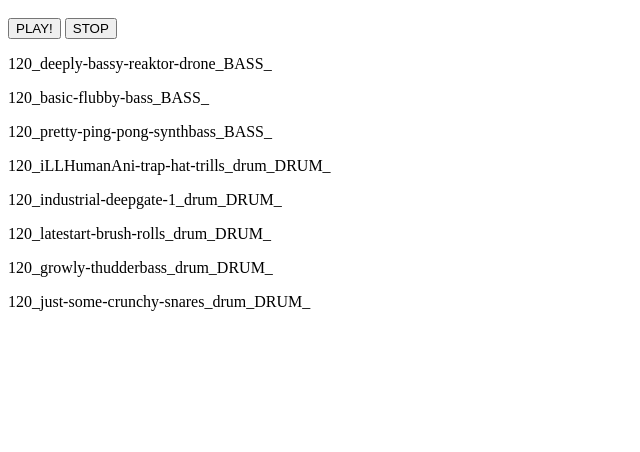
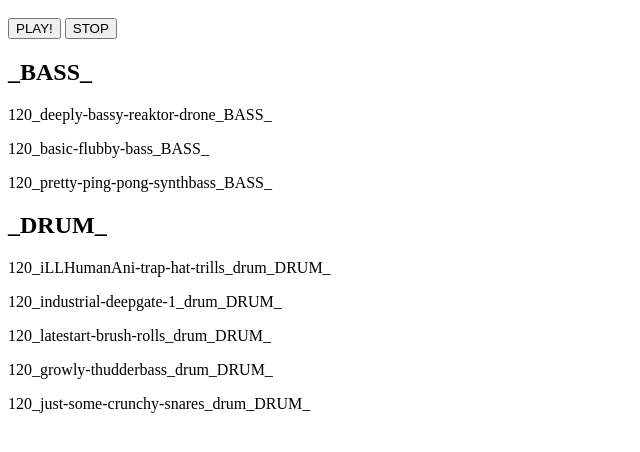
Before and after one commit to esnho/the-playa, a plain HTML site: page index.html in a window 1280 px wide. Shown: the part 48-500 px from the top of the page, without its empty margins (0-640 px from the left). Drawn offline with nearby package versions, Linux system fonts and the light colour scheme; no server answers; files whose address does not match are found by name.

Commit message:
Better UI

```diff
--- a/index.html
+++ b/index.html
@@ -100,7 +100,20 @@ function setupGUI(audioSprites) {
     const title = document.createElement("p");
     title.id = soundName;
     title.innerHTML = soundName;
-    nowplaying.appendChild(title);
+    for (let instrument of config.instruments) {
+      if (soundName.indexOf(instrument) >= 0) {
+        let instrumentContainer = document.getElementById(instrument)
+        if (!instrumentContainer) {
+          instrumentContainer = document.createElement('div');
+          instrumentContainer.id = instrument;
+          const instrumentTitle = document.createElement('h2');
+          instrumentTitle.innerHTML = instrument;
+          instrumentContainer.appendChild(instrumentTitle);
+          nowplaying.appendChild(instrumentContainer);
+        }
+        instrumentContainer.appendChild(title);
+      }
+    }
   }
 }
 
```
